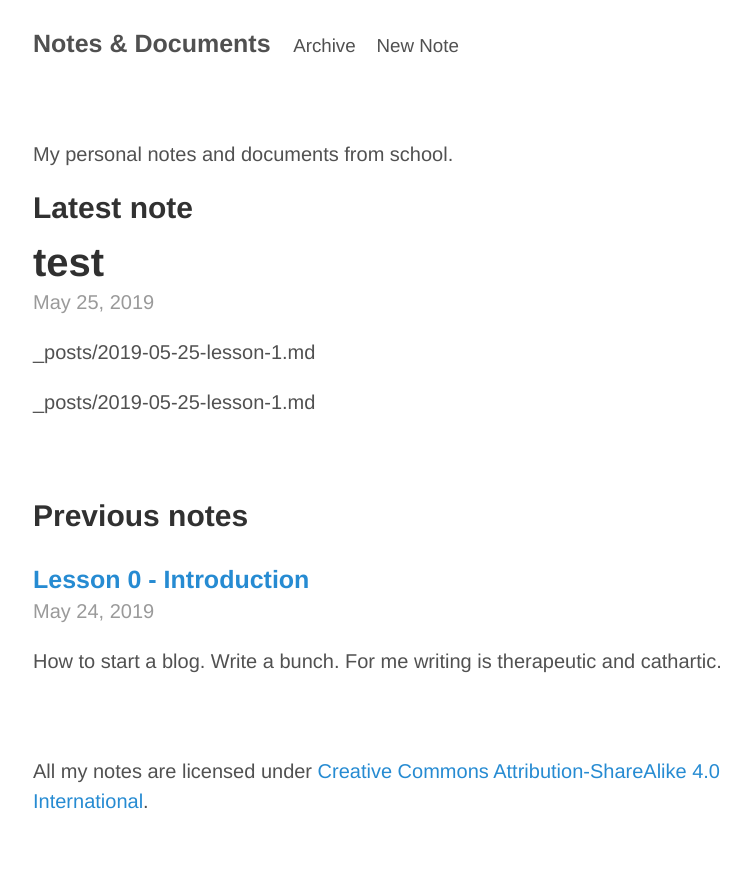
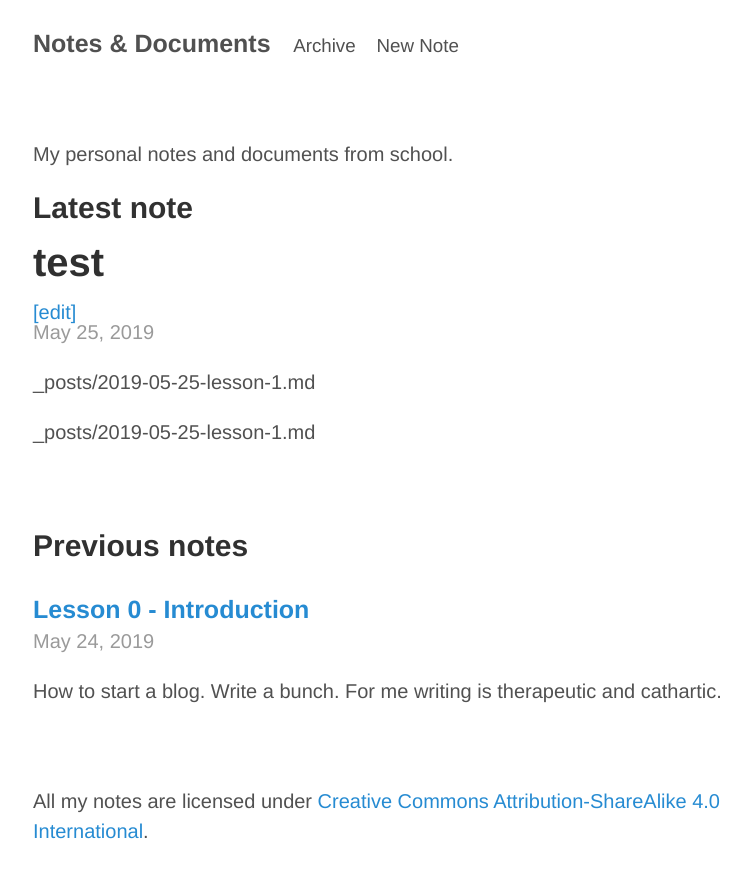
Before and after one commit to alex-esc/notes, a Jekyll site: the page built from index.md, in a window 1280 px wide. Shown: the top 878 px of the page, without its empty margins (227-978 px from the left). Built offline with Jekyll 4.4.1, drawn with Linux system fonts in a browser that asks for light colours.

Commit message:
Update index.md

```diff
--- a/index.md
+++ b/index.md
@@ -20,6 +20,9 @@ excerpt_separator: <!--more-->
       {{ post.title }}
     </a>
   </h1>
+  <a href="https://github.com/alex-esc/notes/blob/master/{{page.relative_path}}">
+      [edit]
+    </a>
   <div class="post-date">{{ post.date | date: "%b %-d, %Y" }}</div>
   {{ post.content }}
 </article>
```
